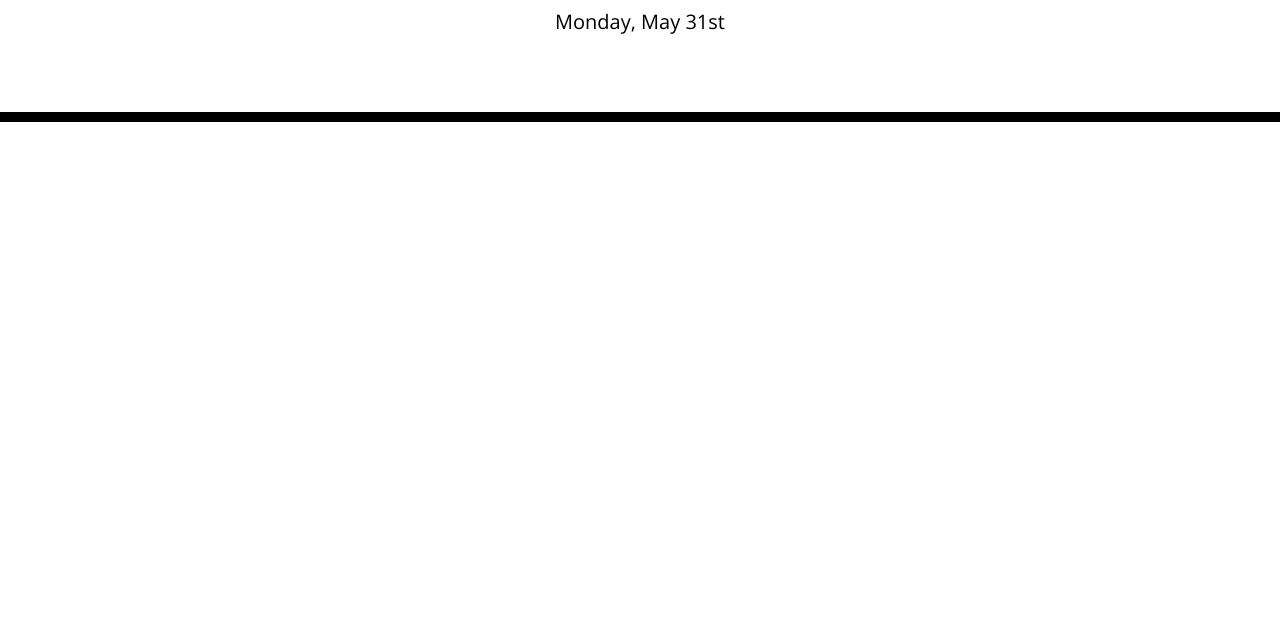
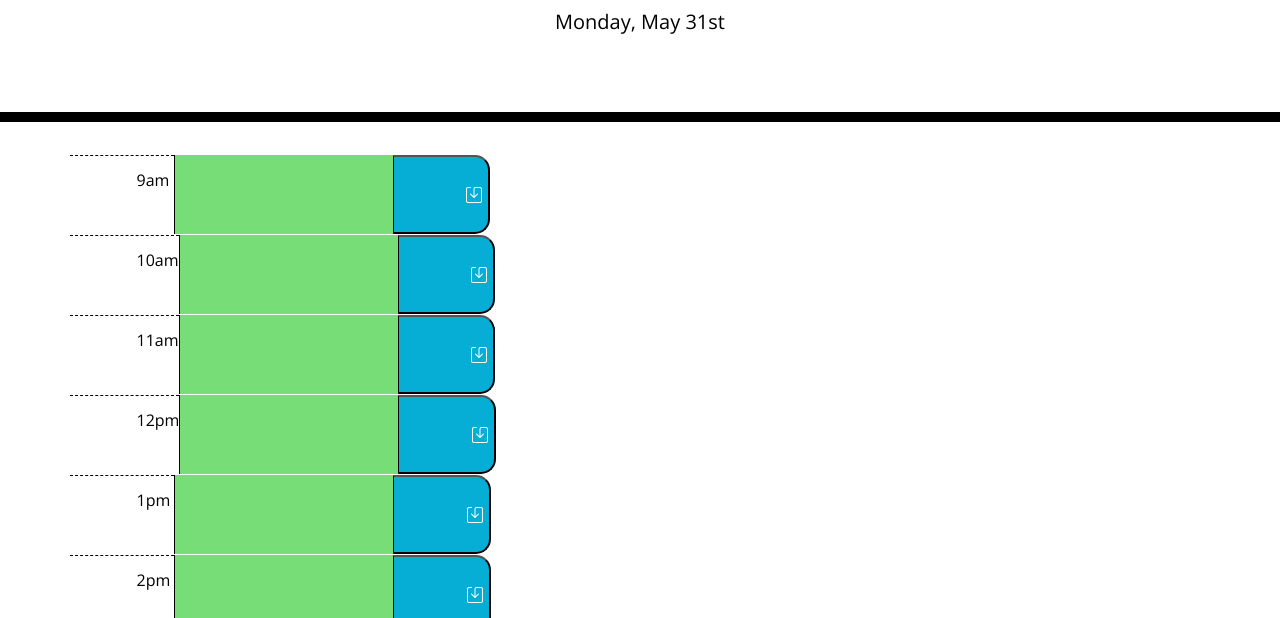
Before and after one commit to Chris-L985/work-day-scheduler, a plain HTML site: page index.html in a window 1280 px wide. Shown: the part 182-800 px from the top of the page. Drawn offline with nearby package versions, Linux system fonts and the light colour scheme.

Commit message:
added timeblocks to site

```diff
--- a/assets/js/javascript.js
+++ b/assets/js/javascript.js
@@ -56,3 +56,29 @@ var hours = JSON.parse(localStorage.getItem("hoursState")) || [
         note: "",
     },
 ];
+
+// display hours and notes in body
+var hourEl = hours.map((h, i) => {
+    var threeChar = h.timeEl.length === 3;
+    var past = h.timeValue < hour;
+    var present = h.timeValue === hour;
+    var future = h.timeValue > hour;
+    // work scheduler in body
+    return `
+        <div id="${`hours-${i}`}" class="row">
+            <div class="hour">
+                ${threeChar ? `${h.timeEl} ` : h.timeEl}
+            </div>
+            <textarea
+                class="textarea ${past && "past"} ${present && "present"} ${future && "future"}
+                ">${h.note}
+            </textarea>
+            <button class ="saveBtn">
+                <i class="bi-save"></i>
+            </button>
+        </div>
+    `;
+});
+
+// container for hours and notes
+$("#container").empty().html(hourEl);
--- a/index.html
+++ b/index.html
@@ -4,6 +4,10 @@
     <meta charset="UTF-8" />
     <meta name="viewport" content="width=device-width, initial-scale=1.0" />
     <meta http-equiv="X-UA-Compatible" content="ie=edge" />
+    <link
+      rel="stylesheet"
+      href="https://cdn.jsdelivr.net/npm/bootstrap-icons@1.4.0/font/bootstrap-icons.css"
+    />
     <link
       rel="stylesheet"
       href="https://stackpath.bootstrapcdn.com/bootstrap/4.3.1/css/bootstrap.min.css"
@@ -28,7 +32,7 @@
       <p class="lead">A simple calendar app for scheduling your work day</p>
       <p id="currentDay" class="lead"></p>
     </header>
-    <div class="container" class="container hours-container-styles">
+    <div id="container" class="container hours-container-styles">
       <!-- Timeblocks go here -->
     </div>
 
```
